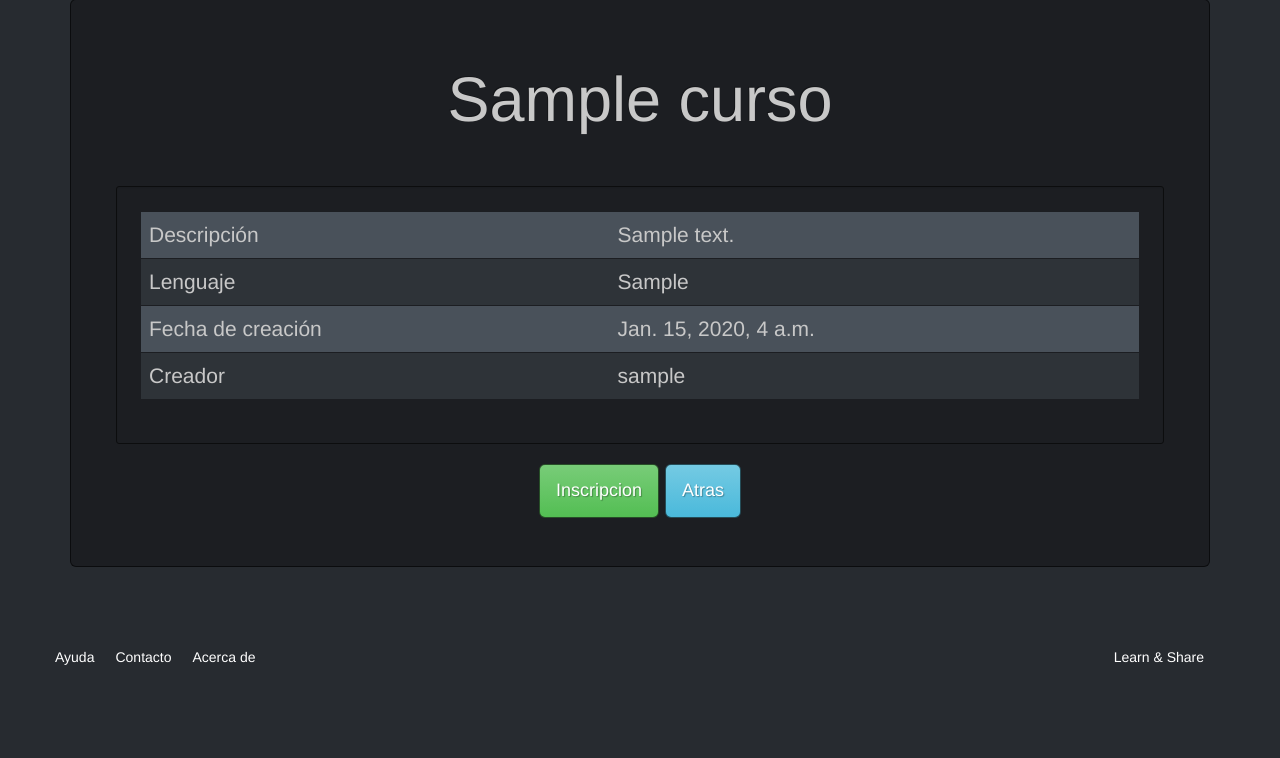
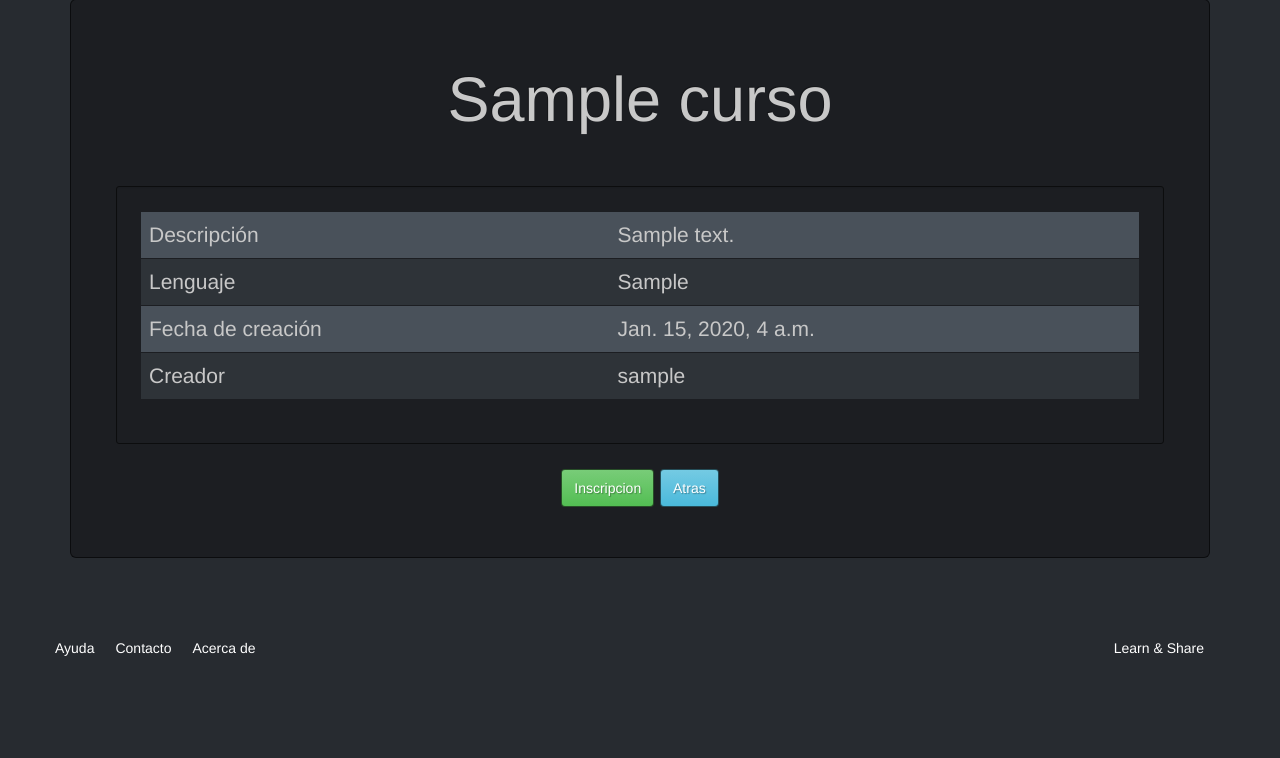
Before and after one commit to ULL-ETSII-GRADO-SYTW-1314/learn-share, a Django app: page /curso/1/ in a window 1280 px wide. Shown: the part 265-1023 px from the top of the page. After the commit the page ends 921 px from the top, so only its background shows below. Run offline with Django 3.2, Linux system fonts and the light colour scheme; tables that the repository leaves empty hold one stand-in row (values such as "Sample post").

Commit message:
Cambios en botones

```diff
--- a/Learn/templates/curso_info.html
+++ b/Learn/templates/curso_info.html
@@ -40,8 +40,8 @@
          </table>
       </div>
    </div>
-   <a href="/curso/inscribe/{{ curso.id }}/"><input class="btn btn-lg btn-sucess btn-success" type="button" name="buttonseguir" value="Inscripcion"/></a>
-   <a href="/curso/list/"><input class="btn btn-lg btn-info btn-success" type="button" name="buttonseguir" value="Atras"/></a>
+   <a href="/curso/inscribe/{{ curso.id }}/"><input class="btn btn-mini btn-primary btn-success" type="button" name="buttonseguir" value="Inscripcion"/></a>
+   <a href="/curso/list/"><input class="btn btn-mini btn-primary btn-info" type="button" name="buttonseguir" value="Atras"/></a>
 
 
 
```
Also changed, not shown: Learn/templates/curso_list.html (+9 -5 lines).
